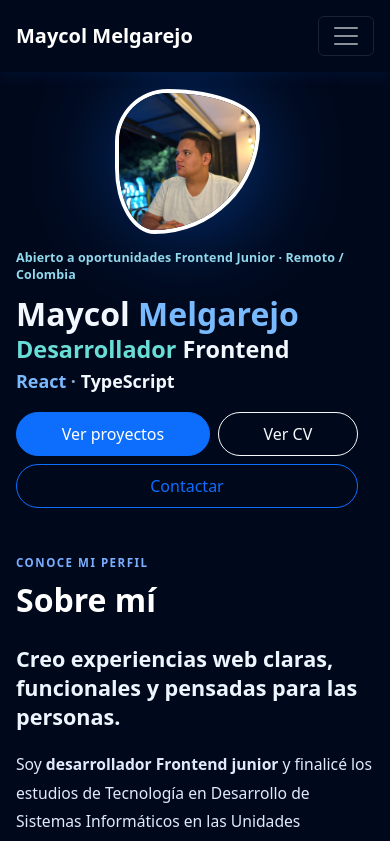
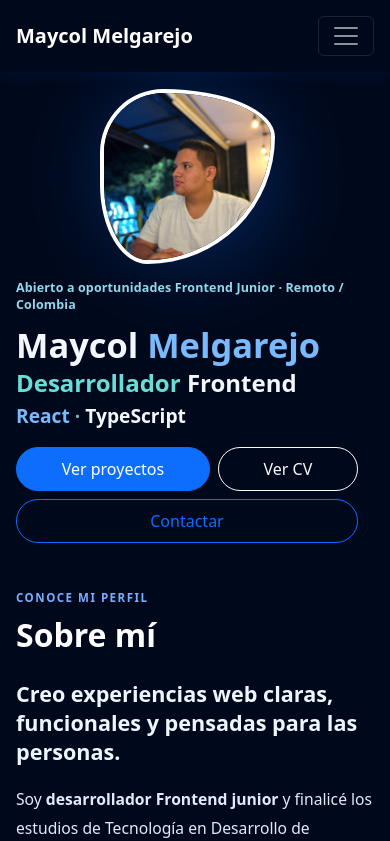
Before and after one commit to MelgarejoMaycol/Portafolio, a React (Vite) app: page / in a window 390 px wide. Shown: the top 841 px of the page. Built offline with nearby package versions, Linux system fonts and the light colour scheme.

Commit message:
style(hero): dar mayor protagonismo al título y retrato sin perder CTA

```diff
--- a/src/index.css
+++ b/src/index.css
@@ -1530,7 +1530,7 @@ h2 {
   padding-bottom: clamp(.75rem, 2svh, 1.5rem);
 }
 .inicio-inner {
-  min-height: clamp(340px, calc(100svh - 140px), 670px);
+  min-height: clamp(370px, calc(100svh - 132px), 730px);
 }
 .inicio-copy { min-width: 0; }
 .inicio-availability {
@@ -1549,17 +1549,17 @@ h2 {
   max-width: 730px;
   margin: 0 0 1.65rem;
   line-height: 1.1 !important;
-  font-size: clamp(2rem, 3.4vw, 3.15rem) !important;
+  font-size: clamp(2.3rem, 3.9vw, 3.6rem) !important;
 }
 .inicio-title-name { display: block; line-height: 1.12; }
 .inicio-title-role {
   display: block;
-  font-size: clamp(1.55rem, 2.7vw, 2.45rem);
+  font-size: clamp(1.75rem, 3.1vw, 2.8rem);
   line-height: 1.16;
 }
 .inicio-title-tech {
   display: block;
-  font-size: clamp(1.12rem, 1.8vw, 1.65rem);
+  font-size: clamp(1.2rem, 2vw, 1.8rem);
   line-height: 1.3;
   margin-top: .18rem;
 }
@@ -1600,27 +1600,28 @@ h2 {
 @media (min-width: 992px) {
   .inicio-portrait { transform: none; }
   .inicio-portrait .inicio-image {
-    width: clamp(220px, 27vw, 350px);
-    height: clamp(220px, 27vw, 350px);
+    width: clamp(260px, 32vw, 420px);
+    height: clamp(260px, 32vw, 420px);
   }
 }
 @media (max-width: 991px) {
   .inicio-inner { min-height: auto; }
   .inicio-title { max-width: none; }
-  .inicio-portrait { padding-top: 0; }
+   .inicio-portrait { padding-top: 0; }
+  .inicio-portrait .inicio-image { width: clamp(205px, 40vw, 310px); height: clamp(205px, 40vw, 310px); }
 }
 @media (max-width: 575px) {
-  .inicio-title { align-items: flex-start; margin-bottom: 1.15rem; }
-  .inicio-title-role { font-size: clamp(1.35rem, 6vw, 1.75rem); }
-  .inicio-title-tech { font-size: 1.12rem; }
+  .inicio-title { align-items: flex-start; margin-bottom: 1.15rem; font-size: clamp(2.15rem, 8vw, 2.6rem) !important; }
+  .inicio-title-role { font-size: clamp(1.5rem, 6vw, 1.9rem); }
+  .inicio-title-tech { font-size: 1.2rem; }
   .inicio-availability { margin-bottom: .75rem; }
-  .inicio-portrait .inicio-image { width: 145px; height: 145px; }
+  .inicio-portrait .inicio-image { width: 175px; height: 175px; }
   .proyectos-destacados .project-card-content h3,
   .proyectos-destacados .project-stack { min-height: 0; }
 }
 @media (max-height: 610px) and (min-width: 992px) {
   .inicio-inner { min-height: max(300px, calc(100svh - 125px)); }
-  .inicio-portrait .inicio-image { width: min(27vw, 290px); height: min(27vw, 290px); }
+  .inicio-portrait .inicio-image { width: min(30vw, 325px); height: min(30vw, 325px); }
   .inicio-availability { margin-bottom: .6rem; }
-  .inicio-title { margin-bottom: 1rem; }
-}
+  .inicio-title { margin-bottom: 1rem; font-size: clamp(2.2rem, 3.5vw, 3.15rem) !important; }
+}
```
